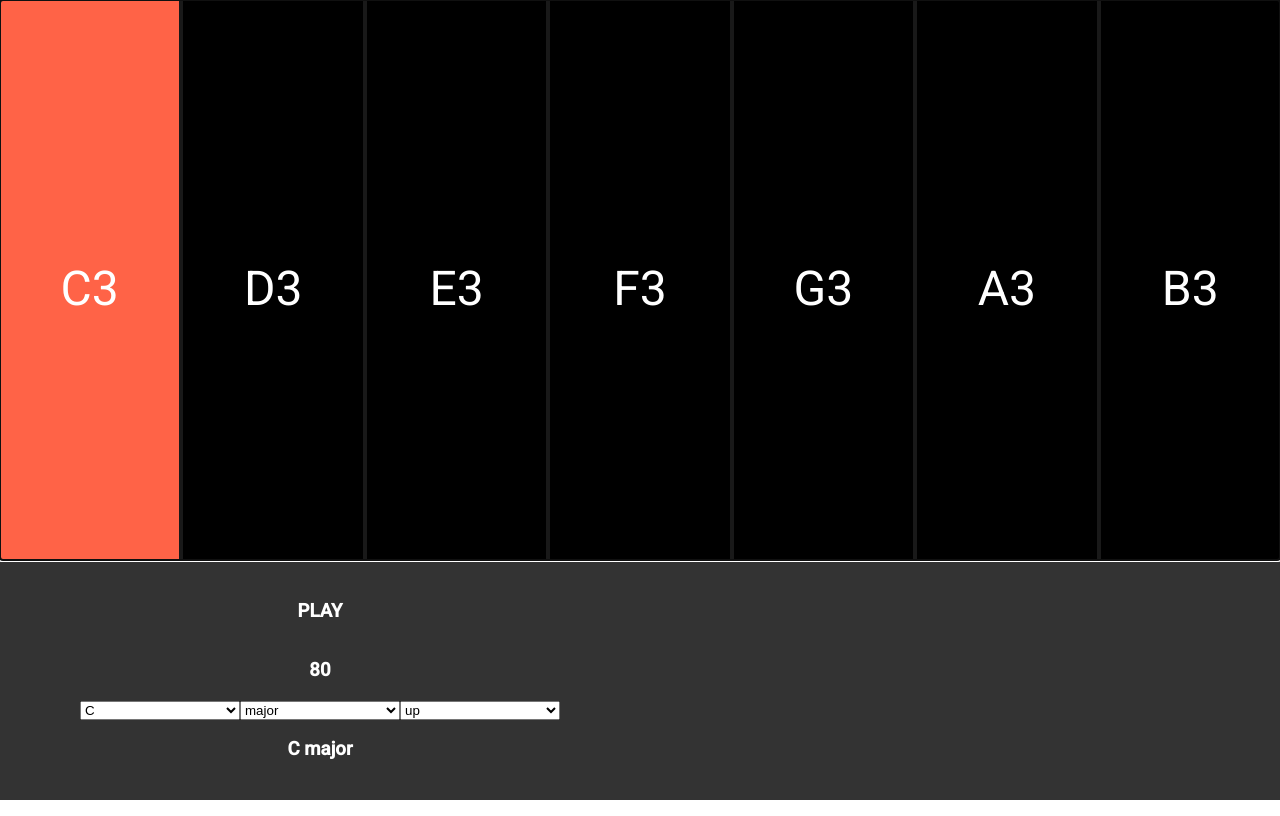
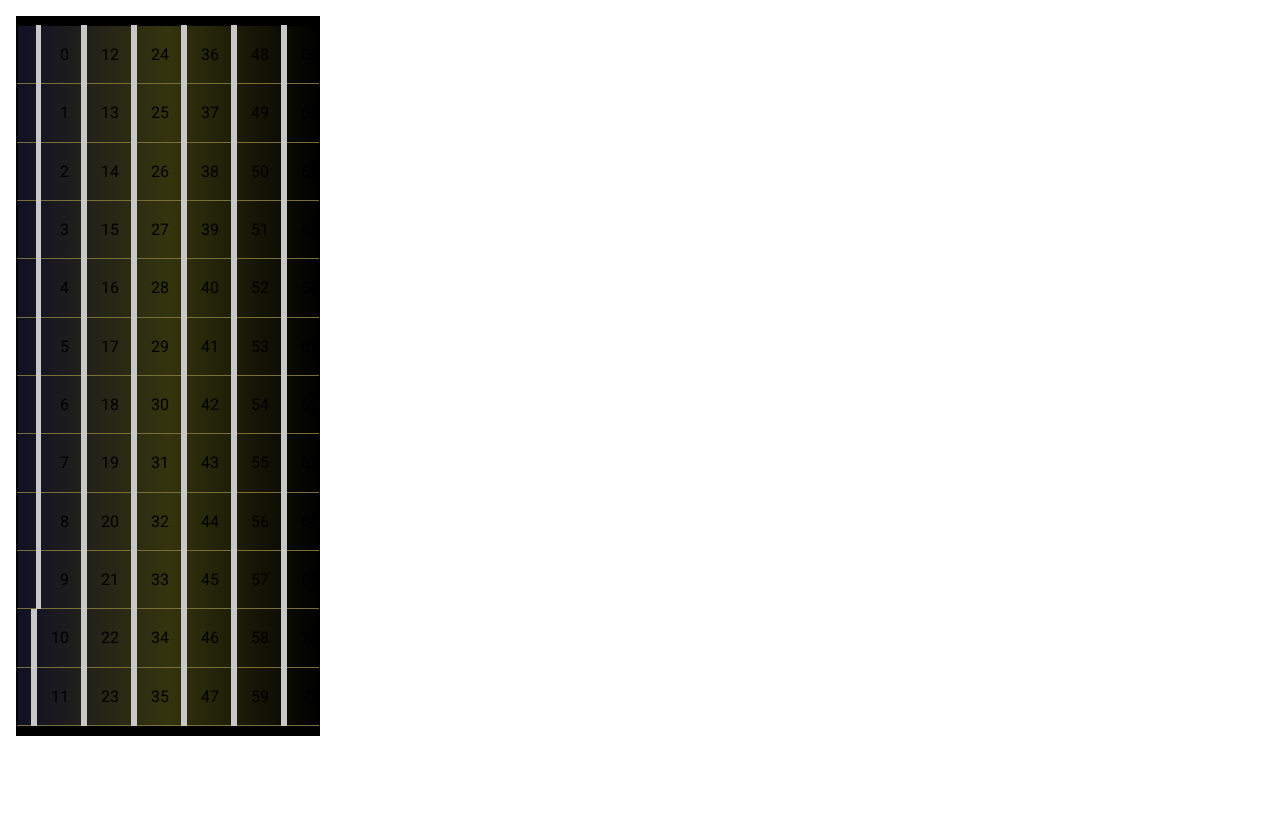
Before and after one commit to GregFriedlander/drumMachine, an Angular app: page / in a window 1280 px wide. Built offline with nearby package versions, Linux system fonts and the light colour scheme.

Commit message:
initial work on the chord finder

```diff
--- a/src/app/app.component.html
+++ b/src/app/app.component.html
@@ -2,4 +2,6 @@
 <!--  <app-seq-container></app-seq-container>-->
 <!--</div>-->
 
-<app-progression></app-progression>
+<!--<app-progression></app-progression>-->
+
+<app-chord-finder></app-chord-finder>
--- a/src/app/app.module.ts
+++ b/src/app/app.module.ts
@@ -9,6 +9,7 @@ import { SynthComponent } from './seq-container/synth/synth.component';
 import { ProgressionComponent } from './progression/progression.component';
 import { BrowserAnimationsModule } from '@angular/platform-browser/animations';
 import {MatSelectModule} from '@angular/material/select';
+import { ChordFinderComponent } from './chord-finder/chord-finder.component';
 
 @NgModule({
   declarations: [
@@ -16,7 +17,8 @@ import {MatSelectModule} from '@angular/material/select';
     SeqContainerComponent,
     DialComponent,
     SynthComponent,
-    ProgressionComponent
+    ProgressionComponent,
+    ChordFinderComponent
   ],
   imports: [
     BrowserModule,
--- /dev/null
+++ b/src/app/chord-finder/chord-finder.component.html
@@ -0,0 +1,12 @@
+<div id="fretboard">
+
+  <div class="string" *ngFor="let string of numberOfStrings; let indexOfString=index">
+    <div class="fret"  *ngFor="let fret of numberOfFrets; let indexOfFret=index " (click)="addActive(indexOfFret + (indexOfString * 12))">
+      <div class="string-style" #frets></div>
+      <div class="shape-base">
+        <div class="text">{{indexOfFret + (indexOfString * 12)}}</div>
+      </div>
+    </div>
+  </div>
+
+</div>
--- /dev/null
+++ b/src/app/chord-finder/chord-finder.component.scss
@@ -0,0 +1,52 @@
+:host {
+  #fretboard {
+    display: flex;
+    border: 2px black solid;
+    width: 300px;
+    height: 700px;
+    margin-top: 1rem;
+    margin-left: 1rem;
+    border-top-width: 10px;
+    border-bottom-width: 10px;
+    background: linear-gradient(90deg, rgba(17,16,37,1) 0%, rgba(52,52,14,1) 50%, rgba(0,0,0,1) 100%);
+
+    .string {
+      width: 17%;
+      height: 100%;
+      display: flex;
+      flex-direction: column;
+      align-items: center;
+
+      .fret {
+        position: relative;
+        height: 10%;
+        border-bottom: 1px solid #776e38;
+        margin-bottom: 0px;
+        width: 104%;
+        display: flex;
+        align-items: center;
+
+        .shape {
+          width: 80% !important;
+          height: 80% !important;
+          background-color: red !important;
+          border-radius: 50%;
+          z-index: 10;
+          margin: 15%;
+        }
+
+        .string-style {
+          width: 10%;
+          height: 102%;
+          background-color: #c9c8c8;
+          margin: 0 auto;
+        }
+
+      }
+    }
+
+    .text {
+      //display: none;
+    };
+  }
+}
--- /dev/null
+++ b/src/app/chord-finder/chord-finder.component.ts
@@ -0,0 +1,57 @@
+import { AfterViewInit, Component, ElementRef, OnInit, QueryList, Renderer2, ViewChildren } from '@angular/core';
+
+@Component({
+  selector: 'app-chord-finder',
+  templateUrl: './chord-finder.component.html',
+  styleUrls: ['./chord-finder.component.scss']
+})
+export class ChordFinderComponent implements OnInit, AfterViewInit {
+
+  public numberOfStrings: number[] = Array(6).fill(0).map((x, i) => i + 1);
+  public numberOfFrets: number[] = Array(12).fill(0).map((x, i) => i + 1);
+  @ViewChildren('frets') frets: QueryList<ElementRef>;
+  fretsToArray;
+  el;
+
+  constructor(private renderer: Renderer2) { }
+
+  ngOnInit(): void {
+    console.log('***** ', this.numberOfStrings );
+  }
+
+  ngAfterViewInit(): void {
+    // this.fretsToArray = this.frets.fretsToArray();
+    console.log('FRETS TO ARRAY ', this.frets);
+  }
+
+  public addActive(event): void {
+
+
+    this.el = this.frets.find((x, i) => i === event);
+    // const elem: ElementRef = this.fretsToArray[event];
+    this.renderer.addClass(this.el.nativeElement, 'shape')
+
+    // this.frets.forEach(x => {
+    //   console.log('^^^^^^: ', x);
+    // })
+    console.log('*&*&*&   ', this.el);
+    // console.log('FRET: ', this.frets[event]);
+
+    // const target = event.target;
+    // const isActive: boolean = target['classList'].value.includes('shape');
+    // console.log('target: ', event.target);
+
+    // if (!isActive) {
+    //   this.renderer.addClass(event.target, 'shape');
+    // } else {
+    //   this.renderer.removeClass(event.target, 'shape');
+    // }
+
+    // if (event.target['classList'].value.includes('fret')) {
+    //   console.log('*****')
+    // }
+
+  }
+
+
+}
--- a/src/app/seq-container/seq-container.component.html
+++ b/src/app/seq-container/seq-container.component.html
@@ -1,50 +1,36 @@
-<div id="step-container" #container>
-  <div id="row1" class="row">
-    <ng-container *ngFor="let box of boxes; let i = index">
-      <div
-        #pad
-        id="button{{ i }}"
-        (click)="activateStep(i, 1)"
-        class="box"
-        [ngStyle]="{
-          border: activeBox === i ? '2px yellow solid' : 'black',
-          'background-color': boxes[i] ? 'white' : '#283039'
-        }"
-      ></div>
-    </ng-container>
-  </div>
-  <div id="row2" class="row">
-    <ng-container *ngFor="let box of boxes2; let i = index">
-      <div
-        #pad
-        (click)="activateStep(i, 2)"
-        class="box"
-        [ngStyle]="{
-          border: activeBox === i ? '2px yellow solid' : 'black',
-          'background-color': boxes2[i] ? 'white' : '283039'
-        }"
-      ></div>
-    </ng-container>
-  </div>
-  <div id="row3" class="row">
-    <ng-container *ngFor="let box of boxes3; let i = index">
-      <div
-        #pad
-        (click)="activateStep(i, 3)"
-        class="box"
-        [ngStyle]="{
-          border: activeBox === i ? '2px yellow solid' : 'black',
-          'background-color': boxes3[i] ? 'white' : '283039'
-        }"
-      ></div>
-    </ng-container>
-  </div>
-<!--  TODO: // Make a new arr of boxes for row 4-->
-<!--  <div id="row4" class="row">-->
+<!--<div id="step-container" #container>-->
+<!--  <div id="row1" class="row">-->
+<!--    <ng-container *ngFor="let box of boxes; let i = index">-->
+<!--      <div-->
+<!--        #pad-->
+<!--        id="button{{ i }}"-->
+<!--        (click)="activateStep(i, 1)"-->
+<!--        class="box"-->
+<!--        [ngStyle]="{-->
+<!--          border: activeBox === i ? '2px yellow solid' : 'black',-->
+<!--          'background-color': boxes[i] ? 'white' : '#283039'-->
+<!--        }"-->
+<!--      ></div>-->
+<!--    </ng-container>-->
+<!--  </div>-->
+<!--  <div id="row2" class="row">-->
+<!--    <ng-container *ngFor="let box of boxes2; let i = index">-->
+<!--      <div-->
+<!--        #pad-->
+<!--        (click)="activateStep(i, 2)"-->
+<!--        class="box"-->
+<!--        [ngStyle]="{-->
+<!--          border: activeBox === i ? '2px yellow solid' : 'black',-->
+<!--          'background-color': boxes2[i] ? 'white' : '283039'-->
+<!--        }"-->
+<!--      ></div>-->
+<!--    </ng-container>-->
+<!--  </div>-->
+<!--  <div id="row3" class="row">-->
 <!--    <ng-container *ngFor="let box of boxes3; let i = index">-->
 <!--      <div-->
 <!--        #pad-->
-<!--        (click)="activateStep(i, 4)"-->
+<!--        (click)="activateStep(i, 3)"-->
 <!--        class="box"-->
 <!--        [ngStyle]="{-->
 <!--          border: activeBox === i ? '2px yellow solid' : 'black',-->
@@ -53,40 +39,54 @@
 <!--      ></div>-->
 <!--    </ng-container>-->
 <!--  </div>-->
-</div>
-<button (click)="play()">PLAY</button>
-<button (click)="stop()">STOP</button>
-<button (click)="reset()">RESET</button>
-<app-synth (newSynth)="setSynth($event)"></app-synth>
-<h1>{{ bpm }}</h1>
-<app-dial
-  id="bpm"
-  [id]="'bpm'"
-  [min]="50"
-  [max]="250"
-  [step]="1"
-  (change)="changeBPM($event)"
-></app-dial>
-<div id="synth-controls">
-  <div class="control-container">
-    <p>OSC Select</p>
-    <app-select
-      id="select-osc"
-      [id]="'select-osc'"
-      [options]=oscillatorArray
-      [value]=oscillatorArray[0]
-      (change)="changeOsc($event)"
-    ></app-select>
-  </div>
-  <div class="control-container">
-    <p>Frequency</p>
-    <app-dial
-      id="dial-freq"
-      [id]="'dial-freq'"
-      [min]="1"
-      [max]="100"
-      [step]="1"
-      (change)="changeFreq($event)"
-    ></app-dial>
-  </div>
-</div>
+<!--&lt;!&ndash;  TODO: // Make a new arr of boxes for row 4&ndash;&gt;-->
+<!--&lt;!&ndash;  <div id="row4" class="row">&ndash;&gt;-->
+<!--&lt;!&ndash;    <ng-container *ngFor="let box of boxes3; let i = index">&ndash;&gt;-->
+<!--&lt;!&ndash;      <div&ndash;&gt;-->
+<!--&lt;!&ndash;        #pad&ndash;&gt;-->
+<!--&lt;!&ndash;        (click)="activateStep(i, 4)"&ndash;&gt;-->
+<!--&lt;!&ndash;        class="box"&ndash;&gt;-->
+<!--&lt;!&ndash;        [ngStyle]="{&ndash;&gt;-->
+<!--&lt;!&ndash;          border: activeBox === i ? '2px yellow solid' : 'black',&ndash;&gt;-->
+<!--&lt;!&ndash;          'background-color': boxes3[i] ? 'white' : '283039'&ndash;&gt;-->
+<!--&lt;!&ndash;        }"&ndash;&gt;-->
+<!--&lt;!&ndash;      ></div>&ndash;&gt;-->
+<!--&lt;!&ndash;    </ng-container>&ndash;&gt;-->
+<!--&lt;!&ndash;  </div>&ndash;&gt;-->
+<!--</div>-->
+<!--<button (click)="play()">PLAY</button>-->
+<!--<button (click)="stop()">STOP</button>-->
+<!--<button (click)="reset()">RESET</button>-->
+<!--<app-synth (newSynth)="setSynth($event)"></app-synth>-->
+<!--<h1>{{ bpm }}</h1>-->
+<!--<app-dial-->
+<!--  id="bpm"-->
+<!--  [id]="'bpm'"-->
+<!--  [min]="50"-->
+<!--  [max]="250"-->
+<!--  [step]="1"-->
+<!--  (change)="changeBPM($event)"-->
+<!--&gt;</app-dial>-->
+<!--<div id="synth-controls">-->
+<!--  <div class="control-container">-->
+<!--    <p>OSC Select</p>-->
+<!--    <app-select-->
+<!--      id="select-osc"-->
+<!--      [id]="'select-osc'"-->
+<!--      [options]=oscillatorArray-->
+<!--      [value]=oscillatorArray[0]-->
+<!--      (change)="changeOsc($event)"-->
+<!--    ></app-select>-->
+<!--  </div>-->
+<!--  <div class="control-container">-->
+<!--    <p>Frequency</p>-->
+<!--    <app-dial-->
+<!--      id="dial-freq"-->
+<!--      [id]="'dial-freq'"-->
+<!--      [min]="1"-->
+<!--      [max]="100"-->
+<!--      [step]="1"-->
+<!--      (change)="changeFreq($event)"-->
+<!--    ></app-dial>-->
+<!--  </div>-->
+<!--</div>-->
--- a/tslint.json
+++ b/tslint.json
@@ -69,7 +69,7 @@
     ],
     "no-empty": false,
     "no-inferrable-types": [
-      true,
+      false,
       "ignore-params"
     ],
     "no-non-null-assertion": true,
@@ -77,8 +77,7 @@
     "no-switch-case-fall-through": true,
     "no-var-requires": false,
     "object-literal-key-quotes": [
-      true,
-      "as-needed"
+      false
     ],
     "object-literal-sort-keys": false,
     "ordered-imports": false,
```
Also changed, not shown: src/app/progression/progression.component.ts (+7 -5 lines), 1 other file (tests, documents, lock files or other folders).
